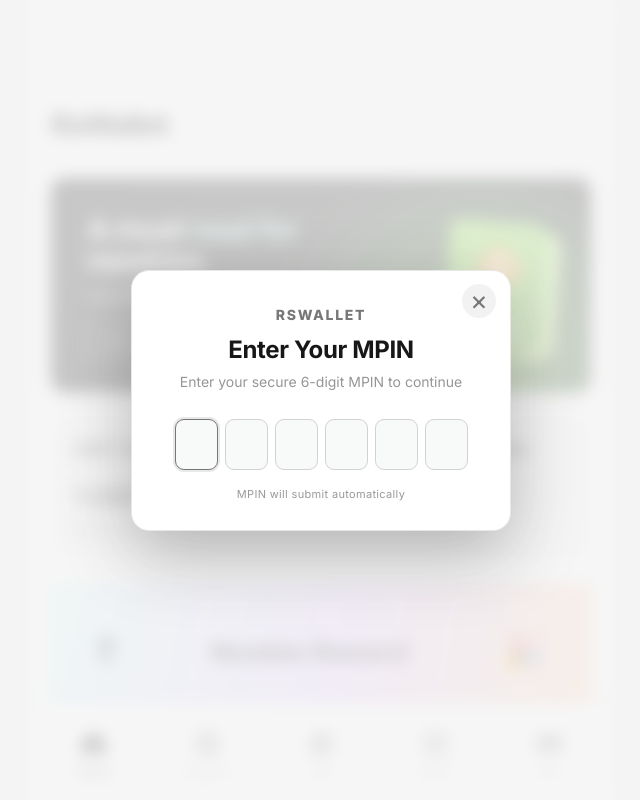
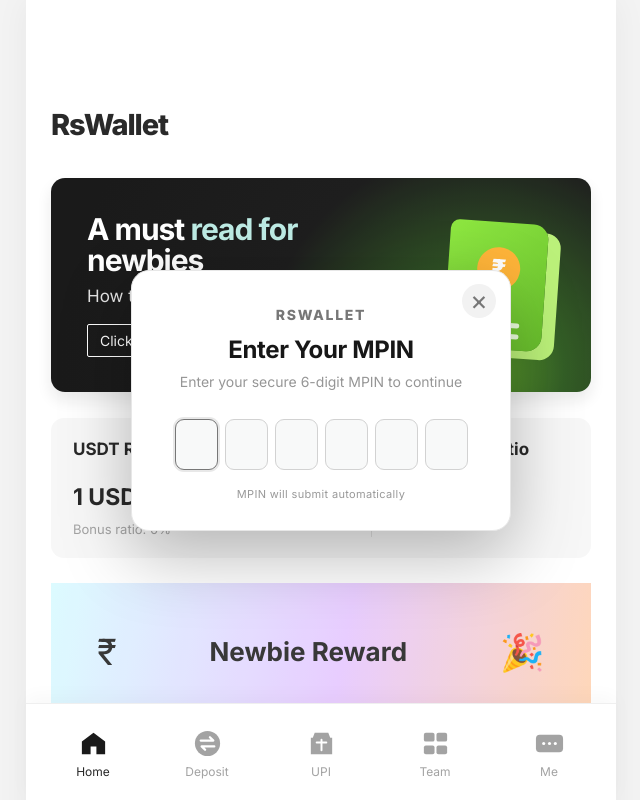
Before and after one commit to kt849669-beep/rswallet, a Next.js app: page /home in a window 1280 px wide. Shown: the top 800 px of the page, without its empty margins (319-959 px from the left). Built offline with nearby package versions, Linux system fonts and the light colour scheme; no server answers; the database is empty; sample sign-in values are in the browser's storage.

Commit message:
fix: keep homepage visible behind MPIN

```diff
--- a/app/globals.css
+++ b/app/globals.css
@@ -52,7 +52,7 @@
 .modal.dark{background:rgba(0,0,0,.9)}
 .dialog{width:min(380px,100%);padding:30px;border-radius:18px;background:#fff;text-align:center;box-shadow:0 24px 70px rgba(0,0,0,.28)}
 .dialog h2{margin:8px 0;color:#171717}.dialog p{color:#777;line-height:1.5}.dialog-brand{font-size:14px;font-weight:800;letter-spacing:.12em;text-transform:uppercase;color:#777}
-.mpin-modal{background:rgba(245,245,245,.82);backdrop-filter:blur(8px)}
+.mpin-modal{background:rgba(255,255,255,.1);backdrop-filter:blur(.7px);-webkit-backdrop-filter:blur(.7px)}
 .mpin-dialog{position:relative;border:1px solid #e7e7e7;border-radius:18px;padding:35px 26px 29px;background:#fff}.mpin-dialog h2{margin:12px 0 7px;font-size:24px;letter-spacing:-.35px}.mpin-dialog>p{margin:0;color:#969696;font-size:14px}.dialog-close{position:absolute;top:13px;right:14px;width:34px;height:34px;display:grid;place-items:center;padding:0;border:0;border-radius:50%;background:#f2f2f2;color:#777;font-size:27px;font-weight:300;line-height:1}.dialog-close:hover{background:#e7e7e7;color:#111}.mpin{display:flex;gap:7px;justify-content:center;margin:27px 0 17px}.mpin input{width:43px;height:51px;border:1px solid #d2d2d2;border-radius:9px;background:#f8f9f9;color:#171717;text-align:center;font-size:22px;font-weight:650;outline:none}.mpin input:focus{border-color:#777;box-shadow:0 0 0 2px #e8e8e8}.mpin input:disabled{opacity:.75}.mpin-hint{display:block;color:#999;font-size:11px;letter-spacing:.03em}.mpin-error{margin:0 0 12px!important;color:var(--danger)!important;font-size:12px!important}.text-button{margin-top:13px;padding:10px 18px;border:0;background:none;color:#777}.success-mark,.telegram-mark{display:grid;place-items:center;width:64px;height:64px;margin:auto;border-radius:50%;background:#ededed;color:#222;font-size:32px}.video video{width:100%;border-radius:10px;margin-bottom:12px}.link-button{margin-top:18px}
 
 /* Admin */
```
